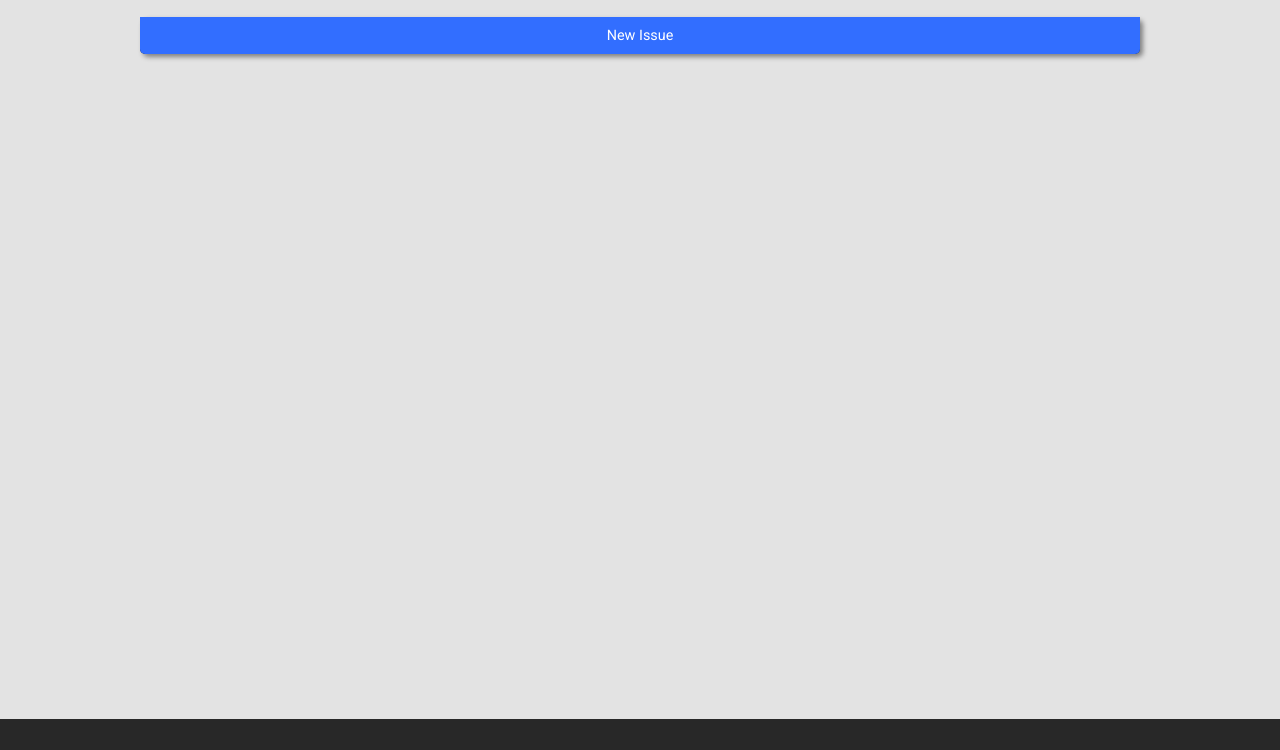
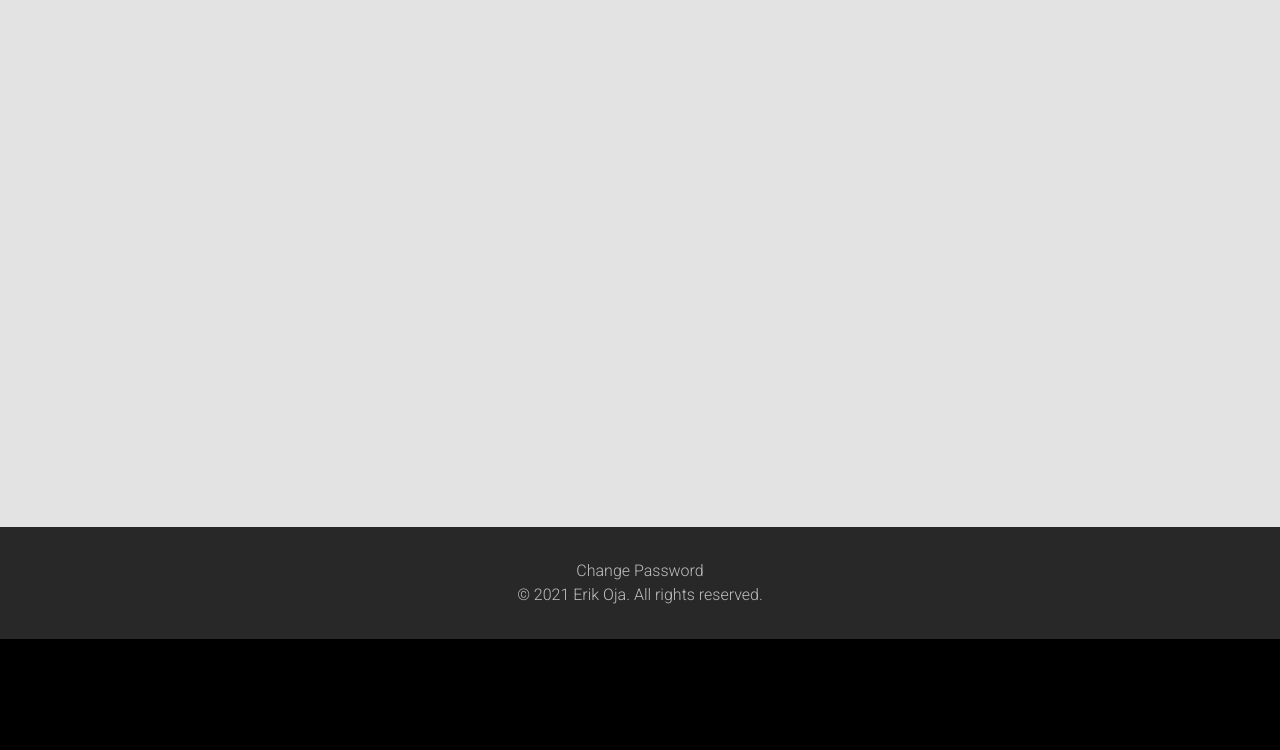
Before and after one commit to eoja82/multi-project-issue-tracker, a website: page views/index.html in a window 1280 px wide. Shown: the part 392-1142 px from the top of the page. After the commit the page ends 1031 px from the top, so only its background shows below. Drawn offline with nearby package versions, Linux system fonts and the light colour scheme; files that its build step writes are made by us from their sources; no server answers; files whose address does not match are found by name.

Commit message:
delete new issue button css

```diff
--- a/public/style.css
+++ b/public/style.css
@@ -66,8 +66,11 @@
 .pawRight {
   transform: translate(0, 3px) rotate(90deg);
 }
+#login {
+  margin-left: 6px;
+}
 #filterForm {
-  margin-top: 60px;
+  margin: 60px auto 8px;
 }
 #filtersRow {
   justify-content: space-evenly;
@@ -90,7 +93,7 @@
   min-height: 100vh;
   margin-left: var(--projectsIssuesContainer-margin-left);
   padding-bottom: 2rem;
-  margin-top: 200px;
+  /* margin-top: 200px; */
 }
 #sortContainer {
   margin: 0 auto 1.5rem;
@@ -98,22 +101,6 @@
   border-radius: 5px;
   background-color: rgb(40,40,40);
   box-shadow: 3px 3px 5px gray;
-}
-#newIssue {
-  width: 100%;
-  border: none;
-  margin: 0;
-  padding: 8px;
-  font-weight: 400;
-  font-size: .9rem;
-  border-radius: 0 0 5px 5px;
-  cursor: pointer;
-  color: white;
-  background-color: var(--button-color);
-  transition: .3s;
-}
-#newIssue:hover {
-  background-color: var(--button-color-hover);
 }
 #issuesTitle {
   color: rgb(31, 201, 88);
```
